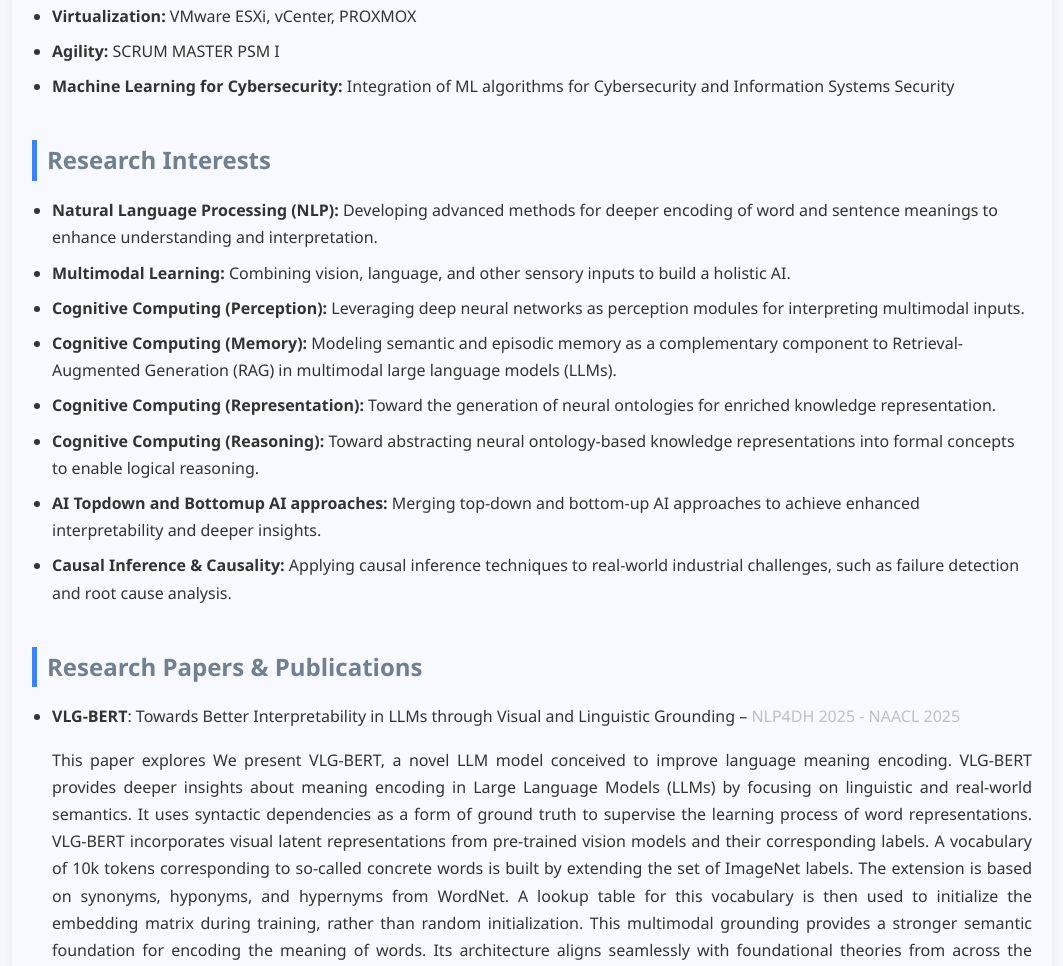
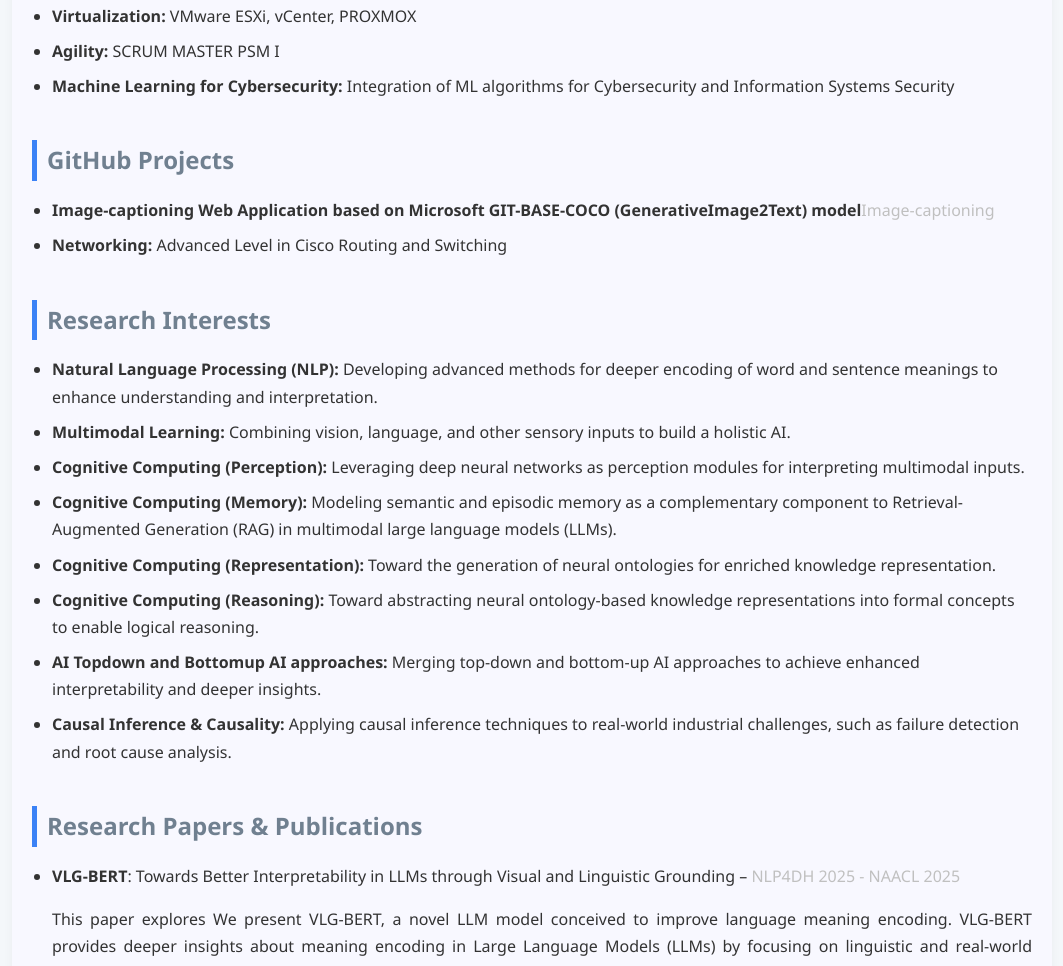
Before and after one commit to tmechouma/tmechouma.github.io, a plain HTML site: page index.html in a window 1280 px wide. Shown: the part 1913-2879 px from the top of the page, without its empty margins (108-1171 px from the left). Drawn offline with Linux system fonts and the light colour scheme.

Commit message:
Update index.html

```diff
--- a/index.html
+++ b/index.html
@@ -167,7 +167,7 @@
 
     </section>
 
-	<section>
+    <section>
       <h2>Additional Competencies</h2>
 	<ul>
 	  <li><strong>Cloud Networking:</strong> BRIDGE, IPVLAN, MACVLAN, OVERLAY on DOCKER, DOCKER SWARM and KUBERNETES Nodes Network Conception</li>
@@ -180,7 +180,15 @@
 	</ul>
     </section>
 
-	<section>
+    <section>
+      <h2> GitHub Projects</h2>
+	<ul>
+	  <li><strong>Image-captioning Web Application based on Microsoft GIT-BASE-COCO (GenerativeImage2Text) model</strong><a href="https://github.com/tmechouma/image-captioning-app" target="_blank">Image-captioning</a> </li>
+	  <li><strong>Networking:</strong> Advanced Level in Cisco Routing and Switching</li>
+	</ul>
+    </section>
+
+    <section>
       <h2>Research Interests</h2>
 	<ul>
 	  <li><strong>Natural Language Processing (NLP):</strong> Developing advanced methods for deeper encoding of word and sentence meanings to enhance understanding and interpretation.</li>
```
